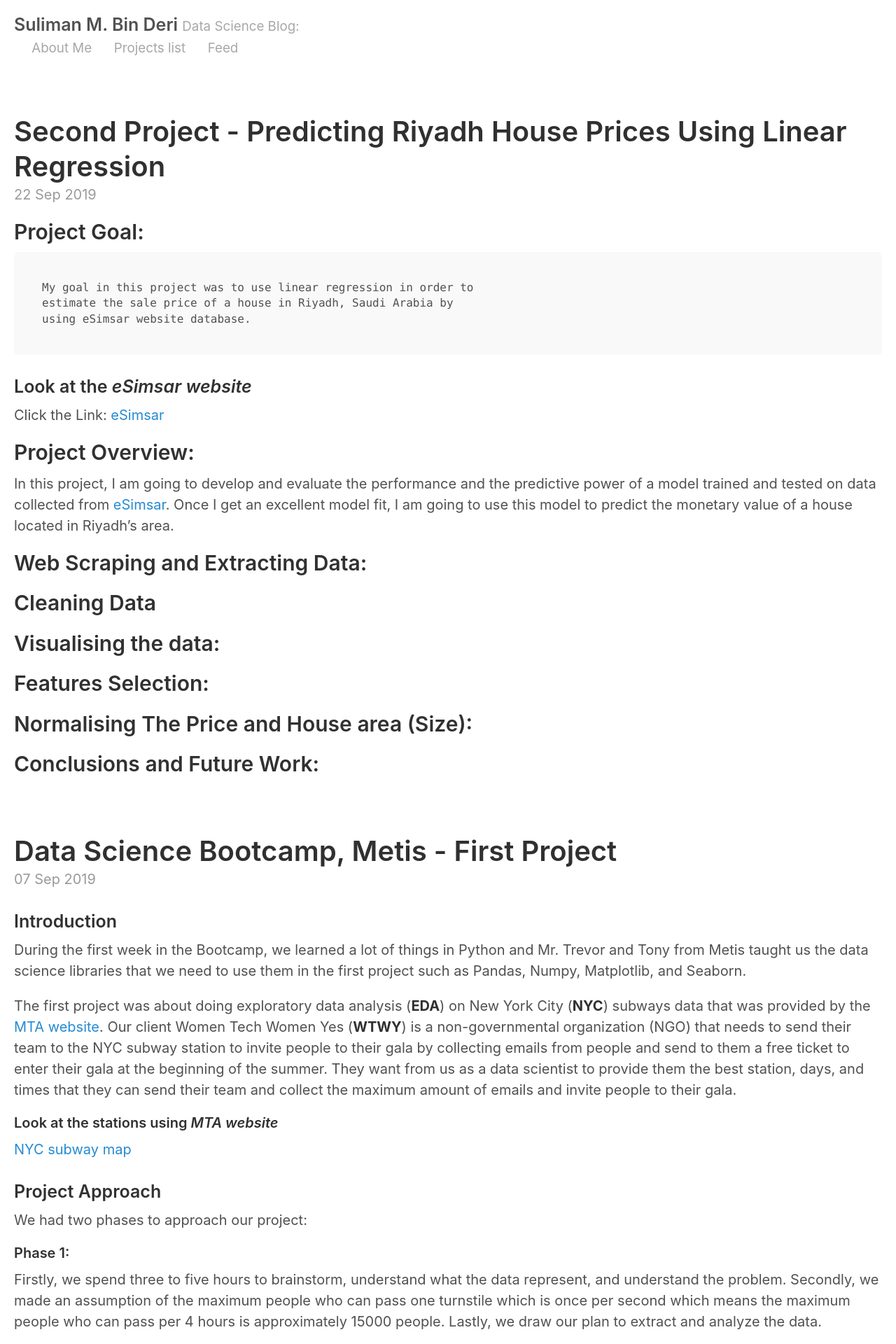
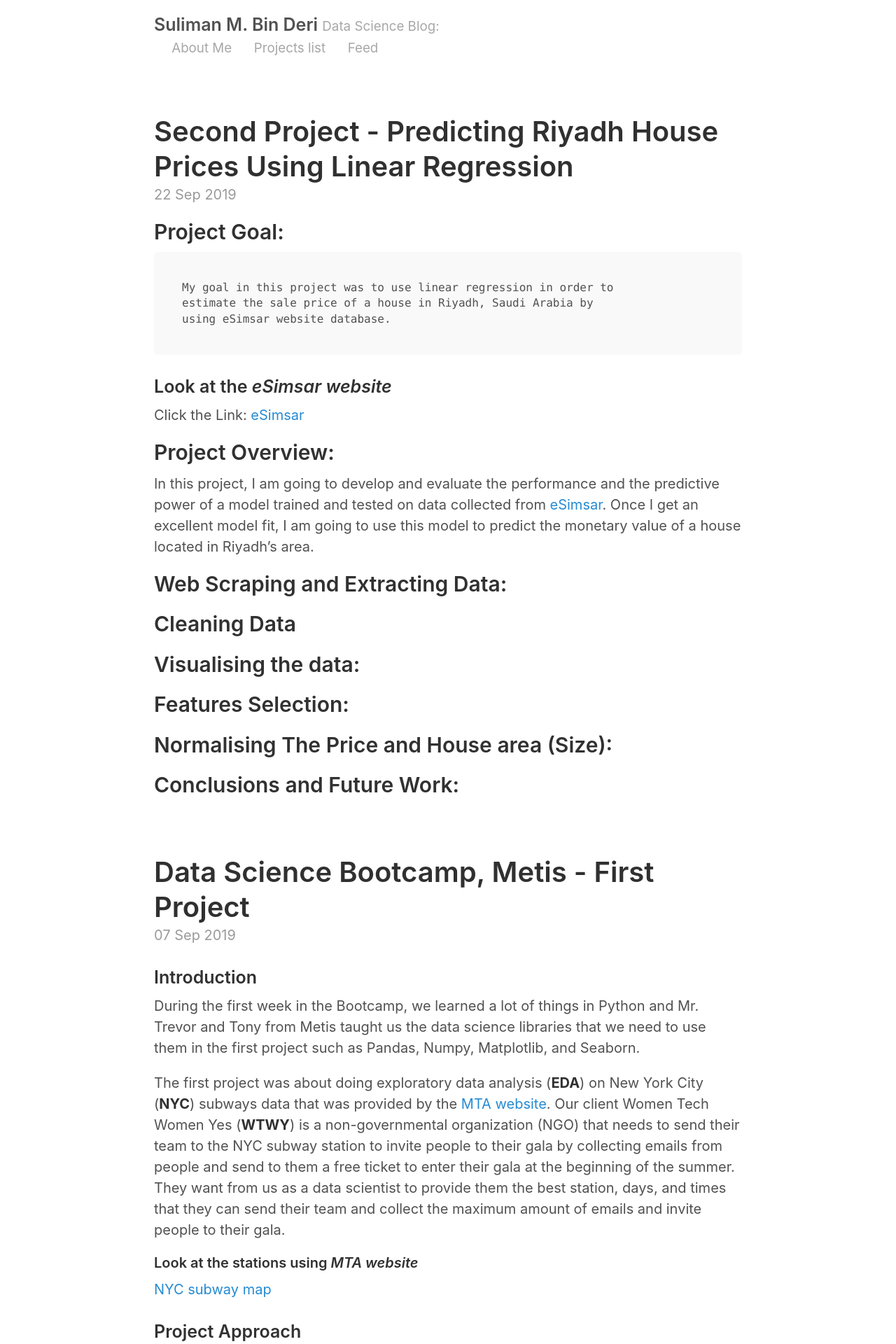
Before and after one commit to SulimanMD/SulimanMD.github.io, a Jekyll site: the page built from index.html, in a window 1280 px wide. Shown: the top 1920 px of the page at 70% size. Built offline with Jekyll 4.4.1, drawn with Linux system fonts in a browser that asks for light colours; the list of posts is cut into pages by our own code.

Commit message:
Commit number 11

```diff
--- a/_sass/_layout.scss
+++ b/_sass/_layout.scss
@@ -3,11 +3,11 @@
 // Styles for managing the structural hierarchy of the site.
 
 .container {
-  max-width: 75rem;
-  padding-left:  0.5rem;
-  padding-right: 0.5rem;
-  margin-left:  0.5rem;
-  margin-right: 0.5rem;
+  max-width: 45rem;
+  padding-left:  1.5rem;
+  padding-right: 1.5rem;
+  margin-left:  auto;
+  margin-right: auto;
 }
 
 footer {
```
